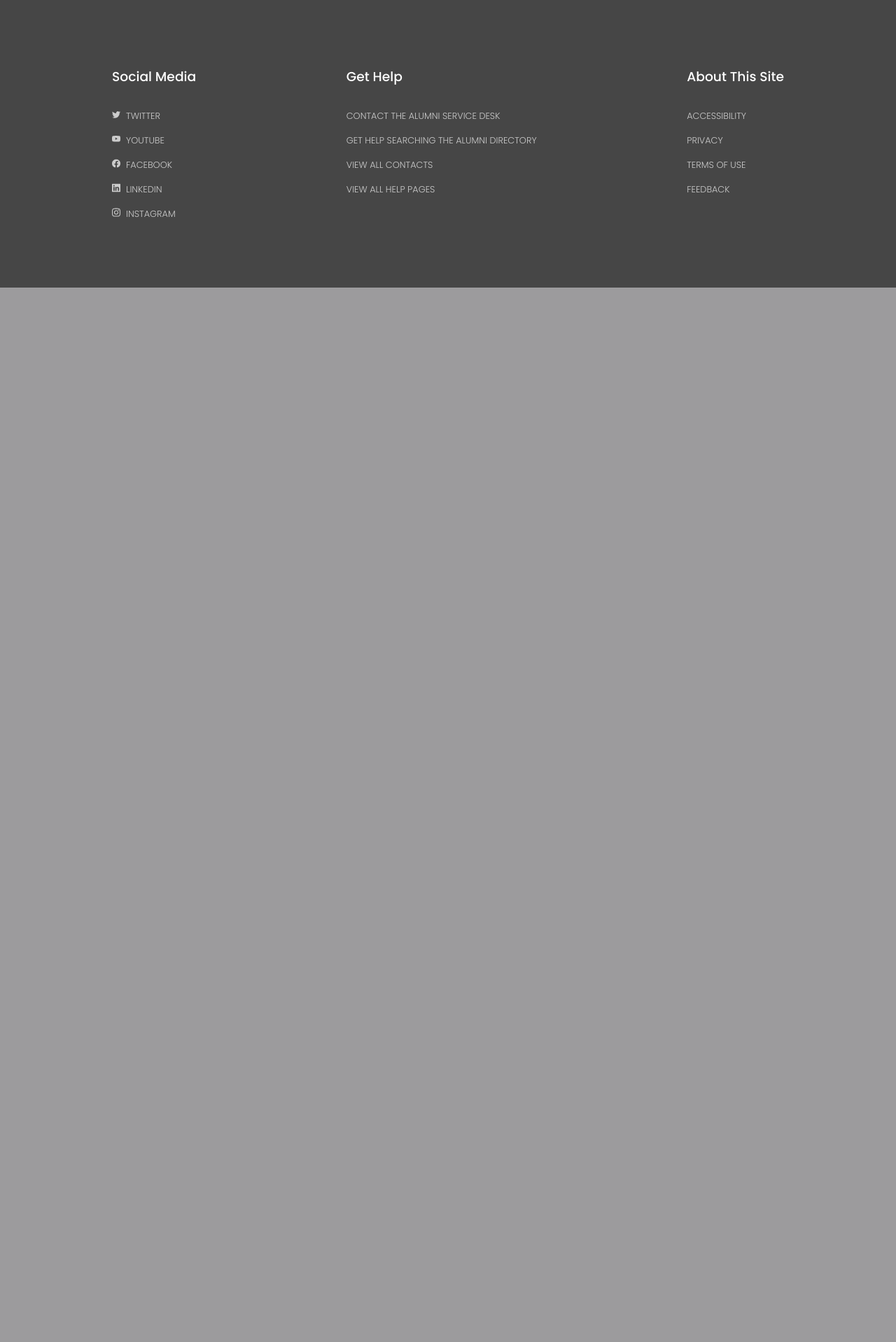
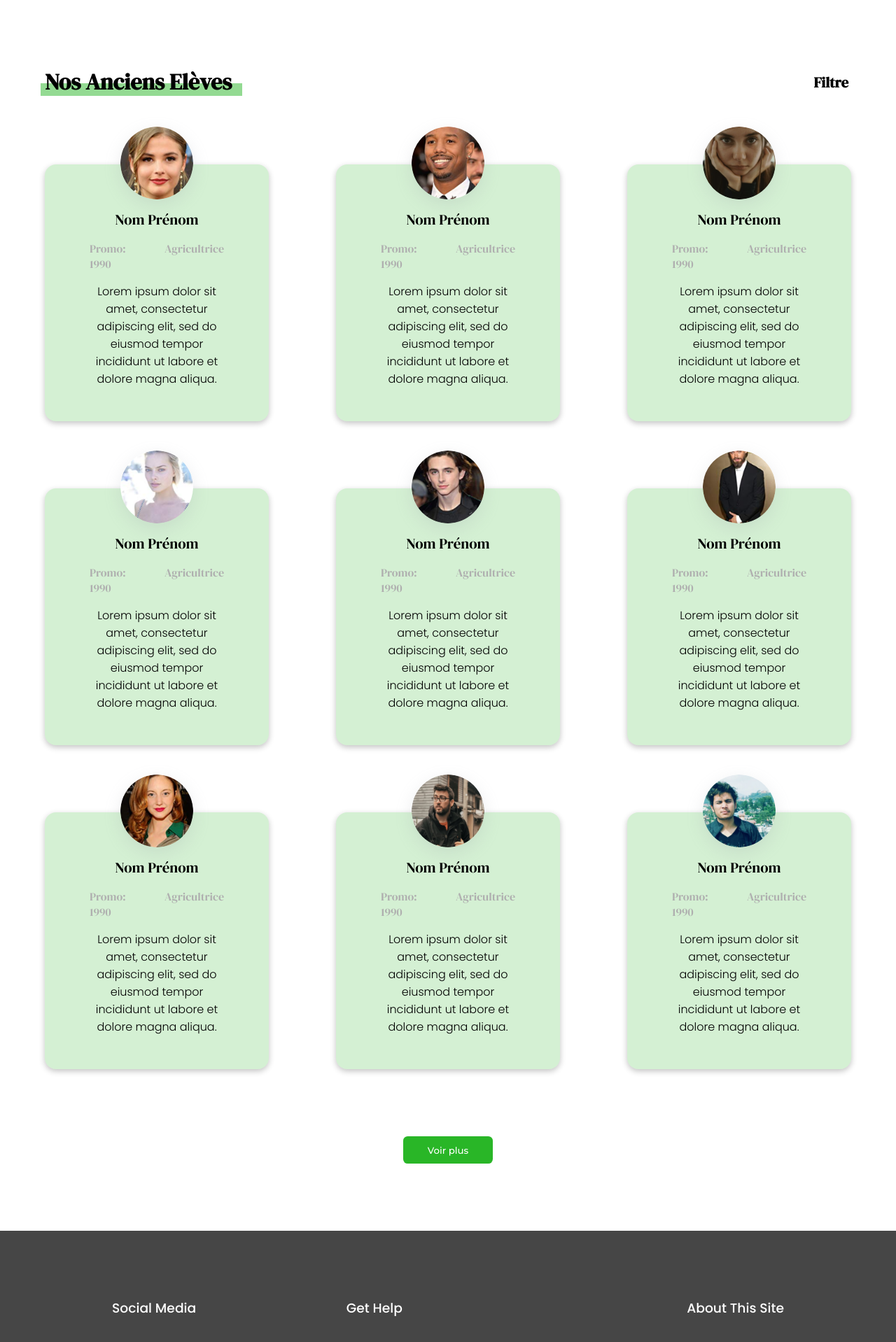
Before and after one commit to Sevan-Dev/sae_2.06.05, a PHP site: page /Annuaire.html in a window 1280 px wide. Shown: the part 816-2734 px from the top of the page at 70% size. Before the commit the page ends 1227 px from the top, so only its background shows below. Run offline with PHP 8.4, Linux system fonts and the light colour scheme.

Commit message:
Page Annuaire terminée

```diff
--- a/Annuaire.html
+++ b/Annuaire.html
@@ -4,7 +4,7 @@
     <meta charset="UTF-8" />
     <meta name="viewport" content="width=device-width, initial-scale=1.0" />
     <link rel="stylesheet" href="./css/Annuaire.css" />
-    <title>Histoire de L'iut</title>
+    <title>Annuaire</title>
   </head>
   <body>
     <nav>
@@ -44,18 +44,135 @@
           </li>
         </ul>
       </div>
-
-
     </nav>
     <div class="hero">
-      <h1>
-        À la Pointe de l'Innovation : Le Département Informatique de l'IUT de
-        Metz
-      </h1>
+      <h1>Explorez Notre Annuaire des Anciens Élèves</h1>
       <div class="parallax"></div>
+    </div>
+    <section>
+      <div class="section_header">
+        <div class="title_souligne">
+          <h3>Nos Anciens Elèves</h3>
+          <span class="soulignement"></span>
+        </div>
+        <div class="section__filtre">
+          <a href="">Filtre</a>
+          <img src="" alt="" />
+        </div>
+      </div>
+      <div class="card_container">
+        <div class="card">
+          <img src="./img/personnages_annuaire/Rectangle 34.png" alt="" />
+          <h3>Nom Prénom</h3>
+          <div class="card__details">
+            <p>Promo: 1990</p>
+            <p>Agricultrice</p>
+          </div>
+          <p class="card__description">
+            Lorem ipsum dolor sit amet, consectetur adipiscing elit, sed do
+            eiusmod tempor incididunt ut labore et dolore magna aliqua.
+          </p>
+        </div>
+        <div class="card">
+          <img src="./img/personnages_annuaire/Rectangle 12.png" alt="" />
+          <h3>Nom Prénom</h3>
+          <div class="card__details">
+            <p>Promo: 1990</p>
+            <p>Agricultrice</p>
+          </div>
+          <p class="card__description">
+            Lorem ipsum dolor sit amet, consectetur adipiscing elit, sed do
+            eiusmod tempor incididunt ut labore et dolore magna aliqua.
+          </p>
+        </div>
+        <div class="card">
+          <img src="./img/personnages_annuaire/Rectangle 32-1.png" alt="" />
+          <h3>Nom Prénom</h3>
+          <div class="card__details">
+            <p>Promo: 1990</p>
+            <p>Agricultrice</p>
+          </div>
+          <p class="card__description">
+            Lorem ipsum dolor sit amet, consectetur adipiscing elit, sed do
+            eiusmod tempor incididunt ut labore et dolore magna aliqua.
+          </p>
+        </div>
+        <div class="card">
+          <img src="./img/personnages_annuaire/Rectangle 32-2.png" alt="" />
+          <h3>Nom Prénom</h3>
+          <div class="card__details">
+            <p>Promo: 1990</p>
+            <p>Agricultrice</p>
+          </div>
+          <p class="card__description">
+            Lorem ipsum dolor sit amet, consectetur adipiscing elit, sed do
+            eiusmod tempor incididunt ut labore et dolore magna aliqua.
+          </p>
+        </div>
+        <div class="card">
+          <img src="./img/personnages_annuaire/Rectangle 32-3.png" alt="" />
+          <h3>Nom Prénom</h3>
+          <div class="card__details">
+            <p>Promo: 1990</p>
+            <p>Agricultrice</p>
+          </div>
+          <p class="card__description">
+            Lorem ipsum dolor sit amet, consectetur adipiscing elit, sed do
+            eiusmod tempor incididunt ut labore et dolore magna aliqua.
+          </p>
+        </div>
+        <div class="card">
+          <img src="./img/personnages_annuaire/Rectangle 32-4.png" alt="" />
+          <h3>Nom Prénom</h3>
+          <div class="card__details">
+            <p>Promo: 1990</p>
+            <p>Agricultrice</p>
+          </div>
+          <p class="card__description">
+            Lorem ipsum dolor sit amet, consectetur adipiscing elit, sed do
+            eiusmod tempor incididunt ut labore et dolore magna aliqua.
+          </p>
+        </div>
+        <div class="card">
+          <img src="./img/personnages_annuaire/Rectangle 32-5.png" alt="" />
+          <h3>Nom Prénom</h3>
+          <div class="card__details">
+            <p>Promo: 1990</p>
+            <p>Agricultrice</p>
+          </div>
+          <p class="card__description">
+            Lorem ipsum dolor sit amet, consectetur adipiscing elit, sed do
+            eiusmod tempor incididunt ut labore et dolore magna aliqua.
+          </p>
+        </div>
+        <div class="card">
+          <img src="./img/personnages_annuaire/Rectangle 32-6.png" alt="" />
+          <h3>Nom Prénom</h3>
+          <div class="card__details">
+            <p>Promo: 1990</p>
+            <p>Agricultrice</p>
+          </div>
+          <p class="card__description">
+            Lorem ipsum dolor sit amet, consectetur adipiscing elit, sed do
+            eiusmod tempor incididunt ut labore et dolore magna aliqua.
+          </p>
+        </div>
+        <div class="card">
+          <img src="./img/personnages_annuaire/Rectangle 32.png" alt="" />
+          <h3>Nom Prénom</h3>
+          <div class="card__details">
+            <p>Promo: 1990</p>
+            <p>Agricultrice</p>
+          </div>
+          <p class="card__description">
+            Lorem ipsum dolor sit amet, consectetur adipiscing elit, sed do
+            eiusmod tempor incididunt ut labore et dolore magna aliqua.
+          </p>
+        </div>
+      </div>
+      <div class="section__button-container"><button>Voir plus</button></div>
 
-    </div>
-
+    </section>
 
     <footer>
       <div class="socialmediafooter">
--- a/HistoiredeLiut.html
+++ b/HistoiredeLiut.html
@@ -13,7 +13,7 @@
         <li><a href="">HOME</a></li>
         <li><a href="">ACTUS</a></li>
         <li><a href="">EMPLOIS</a></li>
-        <li><a href="">ANNUAIRE</a></li>
+        <li><a href="Annuaire.html">ANNUAIRE</a></li>
         <li>
           <a href=""><button>CONTACT</button></a>
         </li>
--- a/css/Annuaire.css
+++ b/css/Annuaire.css
@@ -1,10 +1,9 @@
 @import url("https://fonts.googleapis.com/css2?family=Montserrat:ital,wght@0,100..900;1,100..900&family=Poppins:ital,wght@0,100;0,200;0,300;0,400;0,500;0,600;0,700;0,800;0,900;1,100;1,200;1,300;1,400;1,500;1,600;1,700;1,800;1,900&display=swap");
 @import url("https://fonts.googleapis.com/css2?family=DM+Serif+Display:ital@0;1&display=swap");
-*{
+* {
   box-sizing: border-box;
   padding: 0;
   margin: 0;
-
 }
 nav {
   display: flex;
@@ -136,7 +135,7 @@ nav button {
   background-size: cover;
   background-position: center;
   background-repeat: no-repeat;
-  background-image: url("../img/HistoiredeLiutHeroImg.png");
+  background-image: url("../img/AnnuaireHeroimg.png");
   height: 91vh;
 }
 .hero h1 {
@@ -149,6 +148,111 @@ nav button {
   left: 50%;
   transform: translate(-50%, -50%);
   text-align: center;
+}
+
+button {
+  border: none;
+  padding: 0.7rem 1.3rem;
+  border-radius: 0.4rem;
+  background-color: #29b627;
+  color: white;
+  font-family: "Montserrat", sans-serif;
+  font-weight: 500;
+  cursor: pointer;
+  width: 8rem;
+}
+
+section{
+    padding: 6rem 20rem;
+
+}
+.section_header{
+    display: flex;
+    justify-content: space-between;
+    align-items: center;
+}
+.section_header h3{
+    font-family: "DM Serif Display", serif;
+    font-weight: 600;
+    font-size: 2rem;
+}
+.title_souligne{
+    position: relative;
+
+}
+.soulignement{
+    z-index: -10;
+    top: 1.5rem;
+    left: -0.4rem;
+    width: 108%;
+    height: 40%;
+    position: absolute;
+    background-color: rgb(41, 182, 39, 0.5);
+}
+.section__filtre a{
+    text-decoration: none;
+    font-family: "DM Serif Display", serif;
+    font-weight: 600;
+    font-size: 1.3rem;
+    color: black;
+}
+
+.card_container {
+    margin-top: 6rem;
+    display: grid;
+    grid-template-columns: repeat(3, 1fr);
+    gap: 6rem;
+}
+
+.card {
+    gap: 1rem;
+    display: flex;
+    flex-direction: column;
+    align-items: center;
+    padding: 4rem 4rem 3rem 4rem;
+    background-color: rgb(41, 182, 39, 0.2);
+    position: relative;
+    border-radius: 1rem;
+    box-shadow: rgba(0, 0, 0, 0.24) 0px 3px 8px;
+}
+
+.card img {
+    box-shadow: rgba(149, 157, 165, 0.2) 0px 8px 24px;
+    top: -3.4rem;
+    width: 6.5rem;
+    position: absolute;
+    border-radius: 100%;
+}
+
+.card h3 {
+    font-family: "DM Serif Display", serif;
+    font-weight: 500;
+    font-size: 1.3rem;
+    color: black;
+}
+
+.card__details {
+    display: flex;
+    gap: 2rem;
+    font-family: "DM Serif Display", serif;
+    font-weight: 500;
+    font-size: 1rem;
+    color: #AFAFAF;
+}
+
+.card__description {
+    font-family: "Poppins", sans-serif;
+    font-weight: 300;
+    font-size: 1rem;
+    color: #000;
+    text-align: center;
+}
+
+.section__button-container{
+    margin-top: 6rem;
+    display: flex;
+    justify-content: center;
+    align-items: center;
 }
 
 footer {
@@ -188,17 +292,23 @@ footer a {
   nav {
     margin: 1.2rem 4rem;
   }
+  section {
+  padding: 6rem 4rem;
+  }
   nav ul {
     gap: 2rem;
   }
-    footer{
+  footer {
     padding: 6rem 10rem;
+  }
 
-    }
 }
 @media screen and (max-width: 1000px) {
   .nav-container {
     display: block;
+  }
+  section {
+    padding: 6rem 2rem;
     }
   nav {
     margin: 1.2rem 1rem;
@@ -210,14 +320,25 @@ footer a {
     font-size: 3rem;
   }
 
-    footer{
+  footer {
     padding: 6rem 4rem;
-
   }
 }
 @media screen and (max-width: 800px) {
-      footer{
+  footer {
     flex-direction: column;
     gap: 4rem;
   }
 }
+
+@media screen and (max-width: 992px) {
+    .card_container {
+        grid-template-columns: repeat(2, 1fr);
+    }
+}
+
+@media screen and (max-width: 768px) {
+    .card_container {
+        grid-template-columns: repeat(1, 1fr);
+    }
+}
```
Also changed, not shown: img/AnnuaireHeroimg.png (added), img/personnages_annuaire/Rectangle 12.png (added), img/personnages_annuaire/Rectangle 32-1.png (added), img/personnages_annuaire/Rectangle 32-2.png (added), img/personnages_annuaire/Rectangle 32-3.png (added), img/personnages_annuaire/Rectangle 32-4.png (added), img/personnages_annuaire/Rectangle 32-5.png (added), img/personnages_annuaire/Rectangle 32-6.png (added), img/personnages_annuaire/Rectangle 32.png (added), img/personnages_annuaire/Rectangle 34.png (added). Lines whose indentation alone changed are shown as unchanged.
